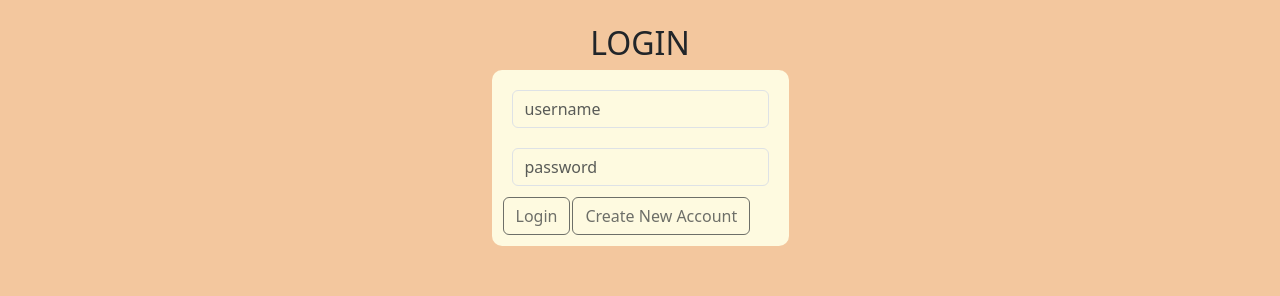
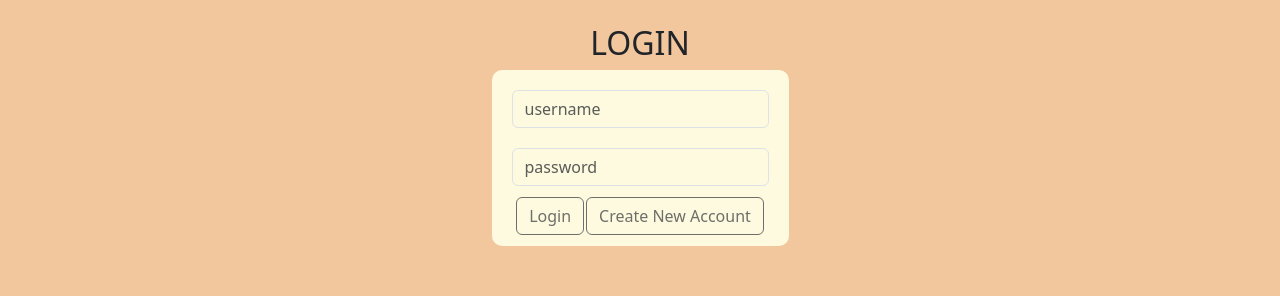
Before and after one commit to katelynjayne/startup, a React (Vite) app: page / in a window 1280 px wide. Shown: the part 286-582 px from the top of the page. Built offline with nearby package versions, Linux system fonts and the light colour scheme.

Commit message:
some login styling

```diff
--- a/src/app.css
+++ b/src/app.css
@@ -85,6 +85,7 @@ p.table-info {
 
 h2 {
     padding-top: 20px;
+    text-align: center;
 }
 
 a.see-more-link {
@@ -104,6 +105,10 @@ a.see-more-link:hover {
 .custom-btn {
     background-color: rgb(192,199,140);
     margin: 1px;
+}
+
+.login-box {
+    justify-items: center;
 }
 
 .custom-btn:hover {
--- a/src/login/authenticated.jsx
+++ b/src/login/authenticated.jsx
@@ -10,8 +10,8 @@ export function Authenticated(props) {
   }
 
   return (
-    <div>
-      <h2 className='playerName'>{props.userName}</h2>
+    <div className="login-box">
+      <h2 className='playerName'>Welcome, {props.userName}!</h2>
       <button className="btn custom-btn" onClick={() => navigate("/runs")}>My Runs</button>
       <button className="btn custom-btn" onClick={() => logout()}>Logout</button>
     </div>
--- a/src/login/unauthenticated.jsx
+++ b/src/login/unauthenticated.jsx
@@ -19,7 +19,7 @@ export function Unauthenticated(props) {
   return (
     <>
     <h2>LOGIN</h2>
-      <form method="get" action="runs">
+      <form method="get" action="runs" className="login-box">
         <div>
           <input type="text" placeholder="username" className="form-control custom-input" value={userName} onChange={(e) => setUserName(e.target.value)} />
         </div>
```
